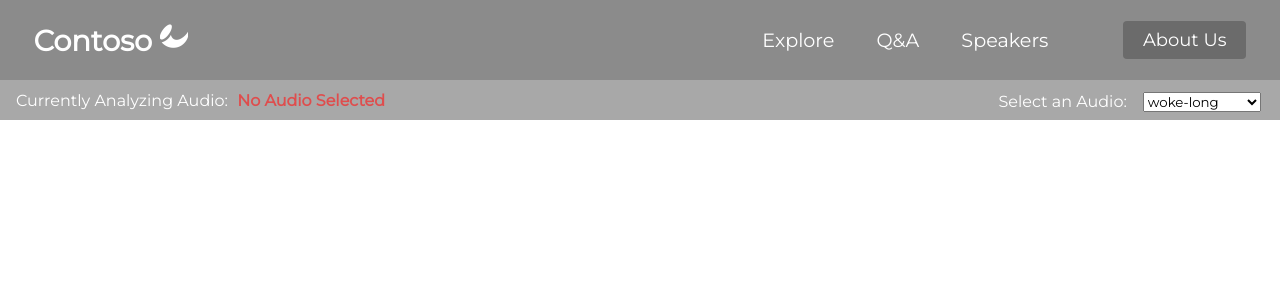
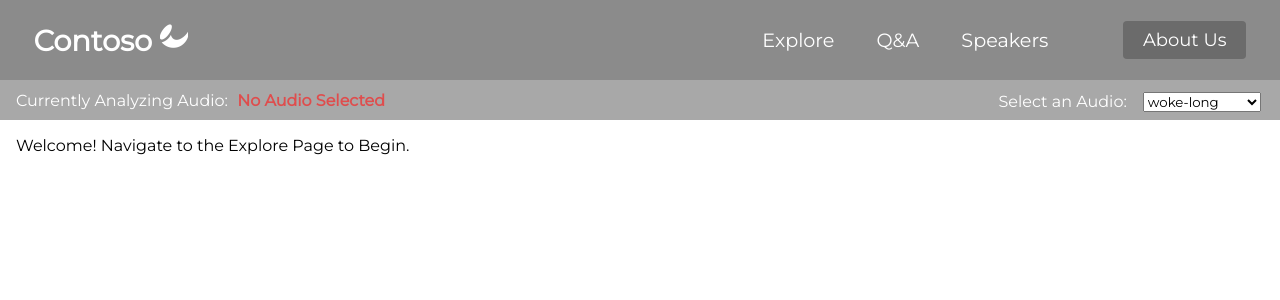
Before and after one commit to thomasmchen/uist-2021, a React (Create React App) app in the folder uist-2021/: page / in a window 1280 px wide. Shown: the top 300 px of the page. Built offline with nearby package versions, Linux system fonts and the light colour scheme.

Commit message:
core - add default route

```diff
--- a/uist-2021/src/components/DataContainer/DataContainer.js
+++ b/uist-2021/src/components/DataContainer/DataContainer.js
@@ -37,7 +37,7 @@ function DataContainer(props) {
     return (
         <div className="DataContainer">
             <Switch>
-                <Route path="/uist-2021/">
+                <Route path="/uist-2021/data/explore">
                     <SpansView className="SpansView" audioName={props.audioName} audioData={audioData}/>
                 </Route>
                 <Route path="/uist-2021/data/qa">
@@ -49,6 +49,9 @@ function DataContainer(props) {
                 <Route path="/uist-2021/static/about">
                     <AboutView />
                 </Route>
+                <Route>
+                    <p>Welcome! Navigate to the Explore Page to Begin.</p>
+                </Route>
             </Switch>
         </div>
     )
--- a/uist-2021/src/components/Navbar/MenuItems.js
+++ b/uist-2021/src/components/Navbar/MenuItems.js
@@ -1,7 +1,7 @@
 export const MenuItems = [
     {
         title:  'Explore',
-        url: '/uist-2021/',
+        url: '/uist-2021/data/explore',
         cName: 'nav-links'
     },
     {
```
